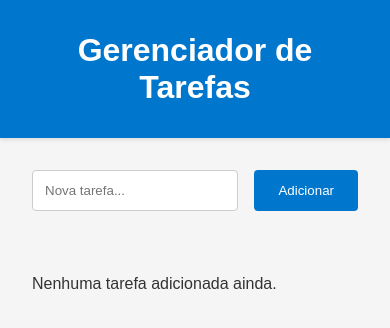
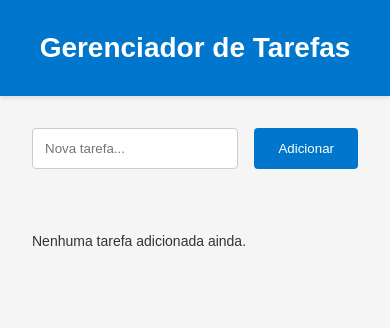
Before and after one commit to ederbastos21/gerenciador_tarefas, a React (Create React App) app: page / in a window 390 px wide. Shown: the top 328 px of the page. Built offline with nearby package versions, Linux system fonts and the light colour scheme.

Commit message:
adicionar media query

```diff
--- a/src/styles/GlobalStyle.js
+++ b/src/styles/GlobalStyle.js
@@ -11,11 +11,33 @@ const GlobalStyle = createGlobalStyle`
     font-family: sans-serif;
     background-color: #f5f5f5;
     color: #333;
+    font-size: 16px;
   }
 
   a {
     text-decoration: none;
   }
+
+  /* Mobile (até 600px) */
+  @media (max-width: 600px) {
+    body {
+      font-size: 14px;
+    }
+  }
+
+  /* Tablet (601px a 1024px) */
+  @media (min-width: 601px) and (max-width: 1024px) {
+    body {
+      font-size: 15px;
+    }
+  }
+
+  /* Desktop (acima de 1024px) */
+  @media (min-width: 1025px) {
+    body {
+      font-size: 16px;
+    }
+  }
 `
 
 export default GlobalStyle
```
